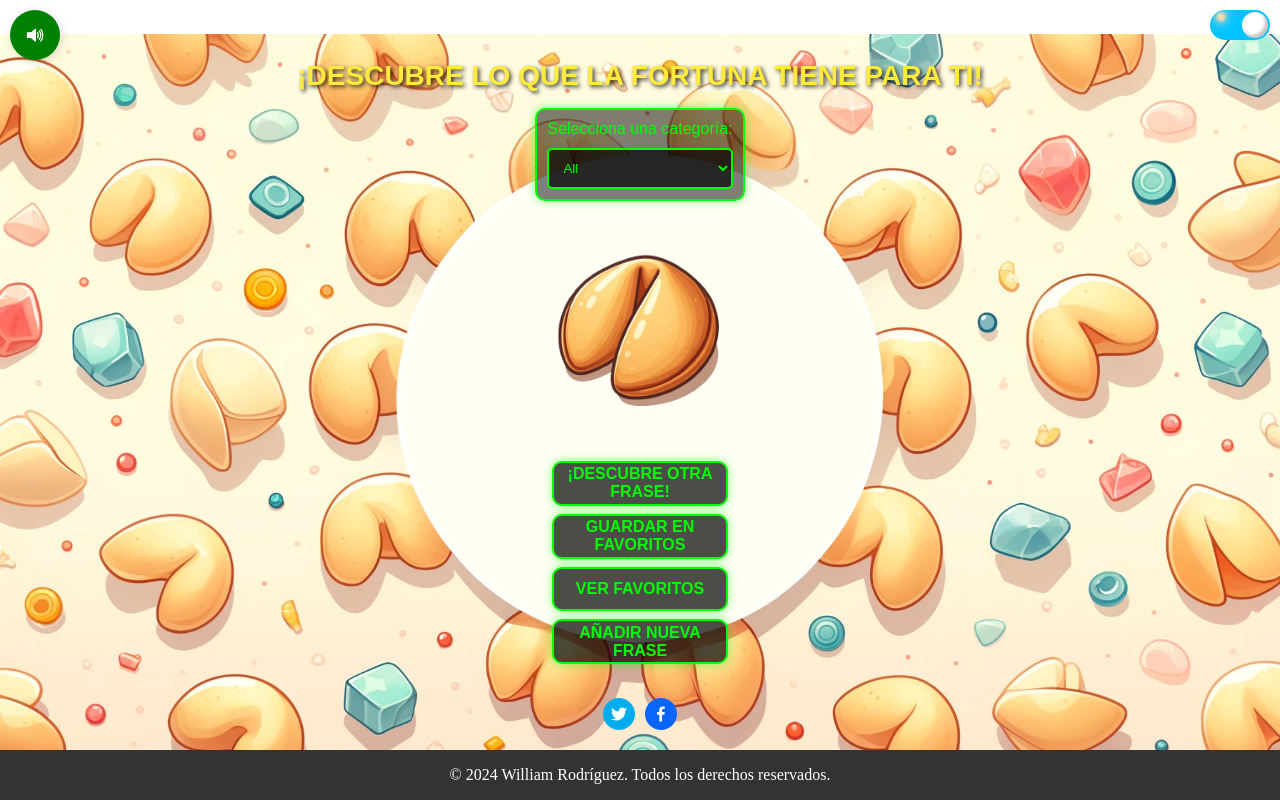
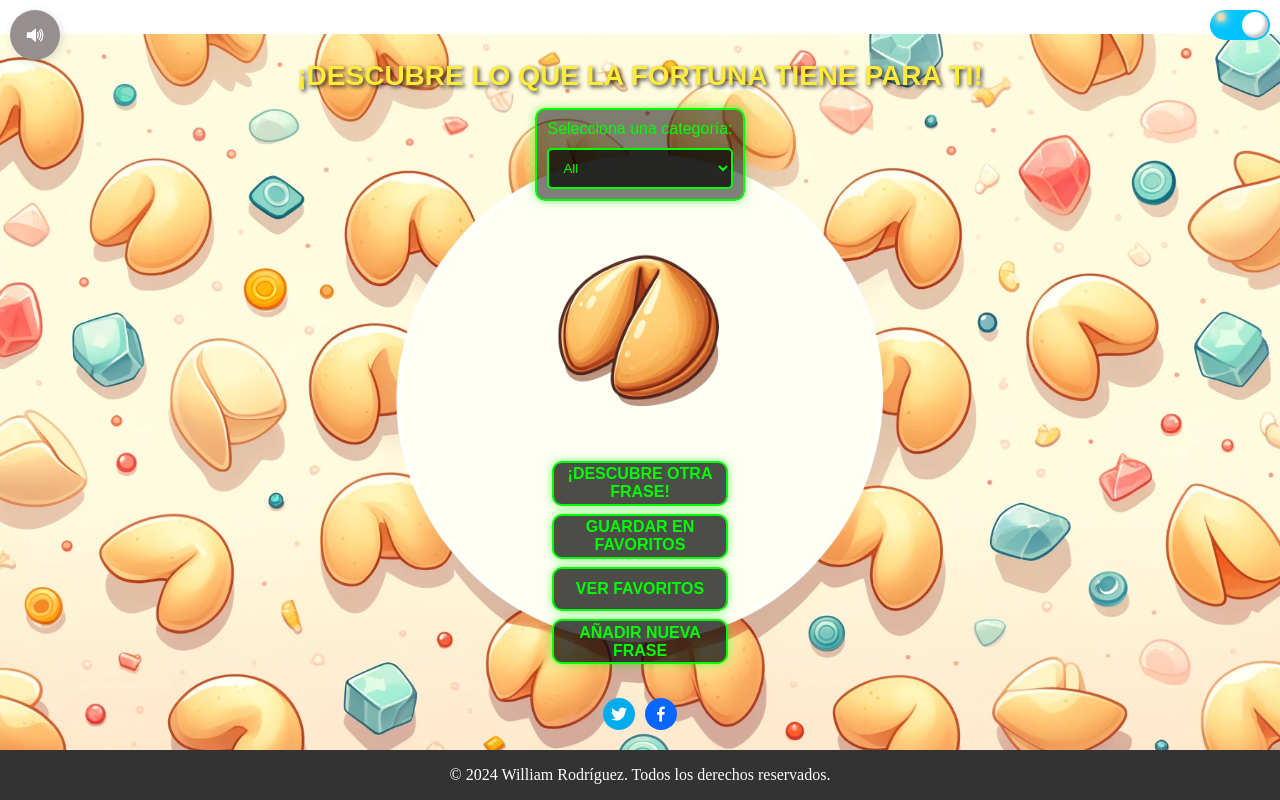
Before and after one commit to williamdrg/fortune_cookie_2024, a React (Vite) app: page / in a window 1280 px wide. Built offline with nearby package versions, Linux system fonts and the light colour scheme.

Commit message:
actualización del icono del sonido

```diff
--- a/src/App.css
+++ b/src/App.css
@@ -574,7 +574,7 @@
   display: flex;
   align-items: center;
   justify-content: center;
-  background-color: green;
+  background-color: #968f8f;
   border-radius: 50%;
   cursor: pointer;
   transition-duration: 0.3s;
@@ -632,7 +632,7 @@
 #checkboxInput:checked + .toggleSwitch .mute-speaker {
   opacity: 1;
   transition-duration: 0.3s;
-  background-color: red;
+  background-color: #de5b54;
 }
 
 #checkboxInput:active + .toggleSwitch {
@@ -640,7 +640,7 @@
 }
 
 #checkboxInput:hover + .toggleSwitch {
-  background-color: rgb(61, 61, 61);
+  background-color: #c59314;
 }
 
 /* temas */
```
